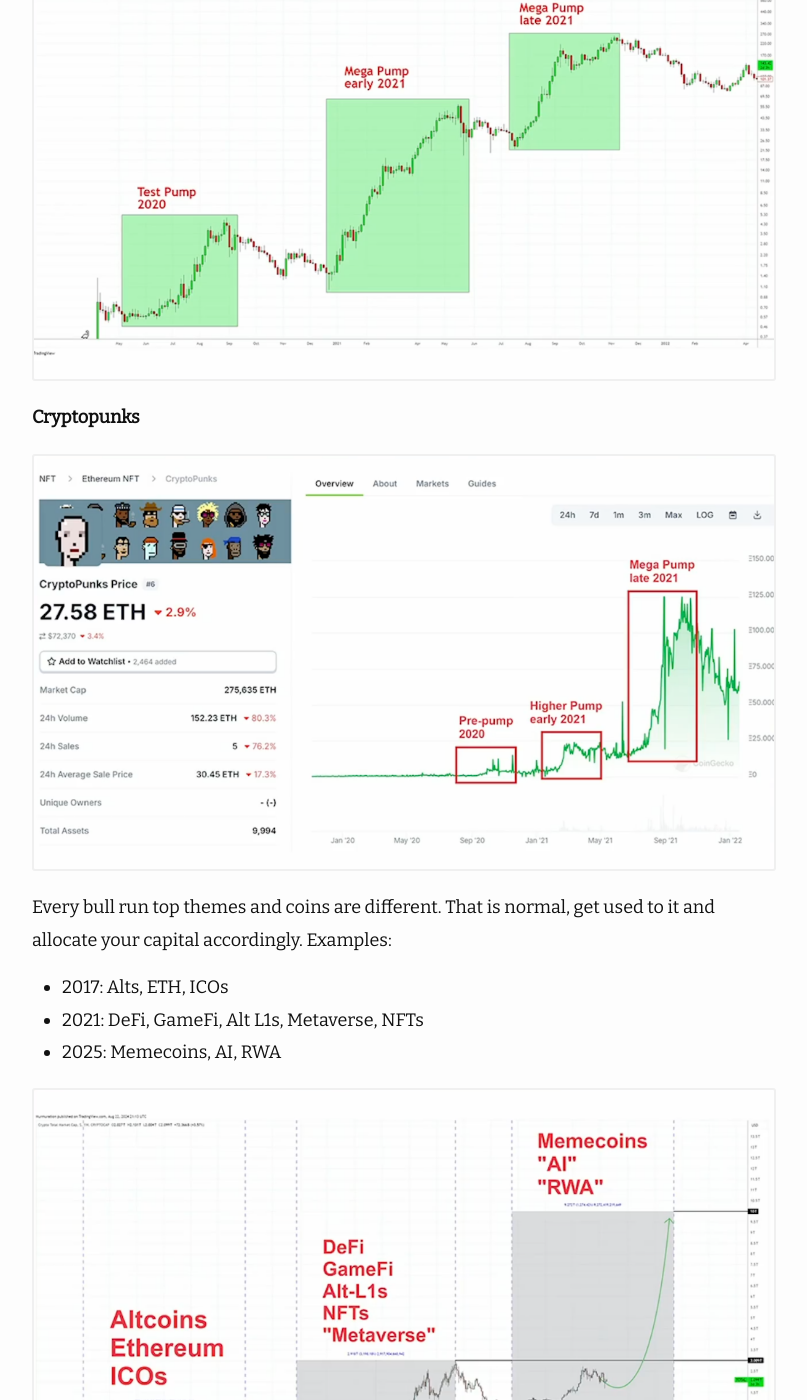
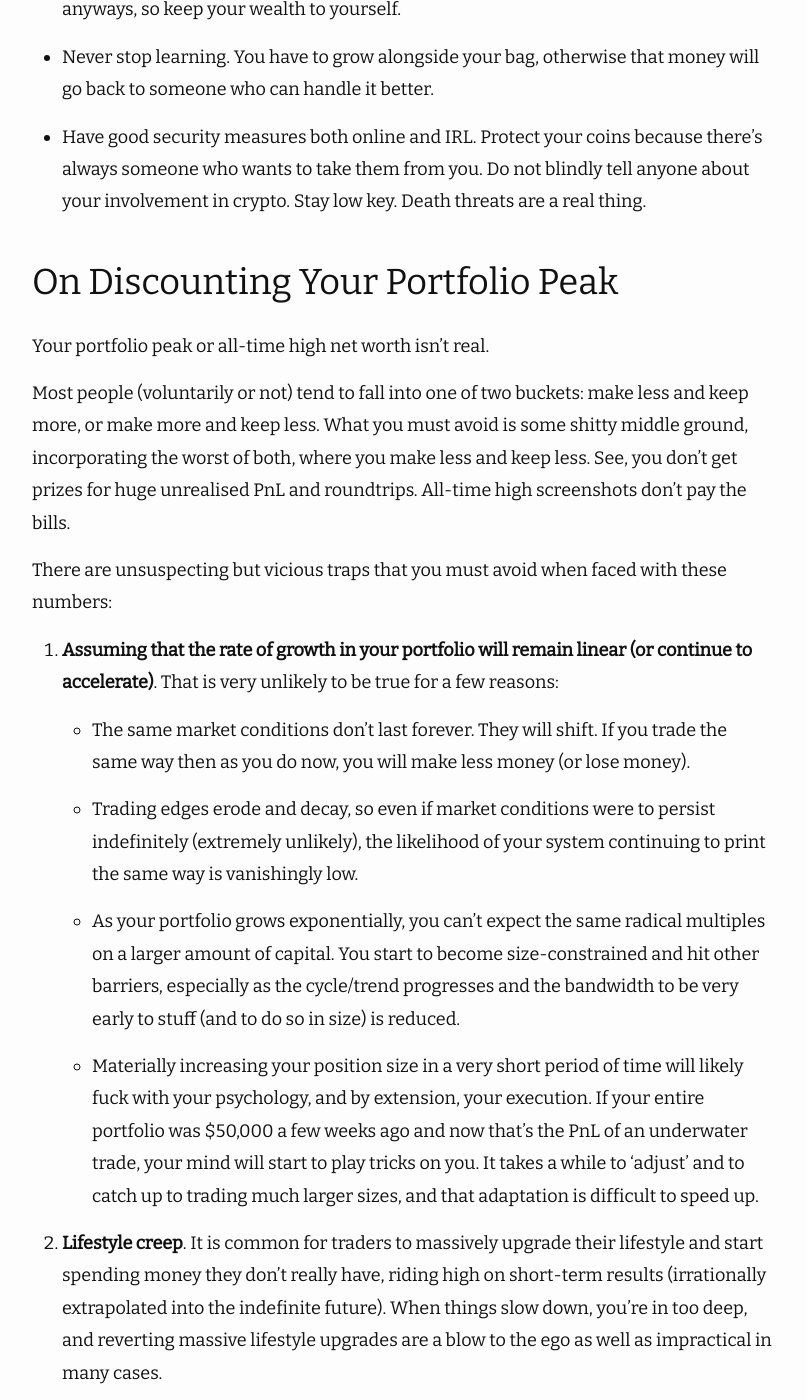
Before and after one commit to deeintech/deeintech.github.io, a Jekyll site: the page built from _posts/2025-03-05-playbook.md, in a window 1280 px wide and 1400 px high, scrolled down 23696 px. Shown: the whole window, without its empty margins (238-1045 px from the left). Built offline with Jekyll 4.4.1, drawn with Linux system fonts in a browser that asks for light colours; nearby versions of some CDN libraries; some of the changed text lies outside the part shown.

Commit message:
batch update 2

```diff
--- a/_posts/2025-03-05-playbook.md
+++ b/_posts/2025-03-05-playbook.md
@@ -99,6 +99,8 @@
 Never fall into a trap of having a well-diversified portfolio. Diversification is how you protect your capital, not how you make it. It's one of the biggest lies that most KOLs feed us to make sure we buy all of the tokens they've invested in early or got for free.
 
 Your portfolio should be clean and contain 3-5 positions max. BTC, the L1 of this cycle, 2-3 home runs/alts/memes. That's it. There's no way you can keep up with more than 5 positions anyways, especially if they reside on different chains and belong to different sectors that pump in different times.
+
+See, each active position costs mental capital, which is a scarce resource. The more positions you have, the harder it is for your brain to concentrate.
 
 Simplicity, clarity and ability to sell fast are the keys here. If you have 20+ tokens across 7 chains, you won't be able to keep up with any of them. You need to get to the level where you don't even need to trade daily, weekly or monthly anymore. You make a couple of decisions a year and you let them do their thing. Study how Raoul Paul manages his portfolio, you'll learn a lot.
 
@@ -250,6 +252,8 @@
 
 - Learn and accept normies' psychology. Unit bias and price targets are both important and go hand in hand. A coin should either be cheap enough to buy millions with $50 ($0.0000123) or it needs to have ambitious targets for people to believe in ($10, $100, $1000).
 
+- Market conditions are habit-forming. The market will teach you how to behave certain way in bull markets. Those exact principles and habits will murder your portfolio in bear markets. It is hard to immediately break from those habits, especially if they made you money (especially recently). That's why we have cycles in the first place. It takes time for market manipulators to retrain your behavior so that you continue to lose money over and over again. Therefore, it is critical knowing and applying the rules of the current market condictions.
+
 - Focus on coins that show strength and perform well in a tough market. Favor performance over fundamentals. Always account for the opportunity cost of not selling garbage or slow-movers earlier.
 
 - Follow the trend until the end. Your ability to sense the beginning of a new trend and the end of the current trend will separate you from the rest.
@@ -282,6 +286,8 @@
 
 - It is impossible to buy the exact bottom or sell the exact top. Stick to DCA within a key range.
 
+- The fastest ways to evaporate your portfolio are DCA on the way down or catching a falling knife. Those never work. Instead, wait until the token forms a good bottoming range at a strong support and DCA after all noise and emotions are settled.
+
 - Buy alts and memes at the bottom of a multi-month range only. Considering it's a good asset, you're buying at the best time possible as most sellers have left, capitulated, liquidated or given up already.
 
 - Allocate your funds when there's an asymmetric upside, not when you feel comfortable. There needs to be enough gap in the profit between entry and exit so that it justifies the risk that it carries if the position goes lower.
@@ -312,7 +318,15 @@
 
 - Cycle tops happen when people forget there are bear markets and they cannot see a bear case no matter what data you feed to them. When you see this kind of behavior, start taking profits aggressively.
 
+- Even after the market has topped, it'll offer dips that look like great opportunities as there'll likely be a strong initial reaction. If you didn't sell the original crash, you can always sell the first strong reactive implusive pump that occurs due to bull market habits.
+
+- The more illiquid/speculative your holdings, the bigger discount rate you should apply to your portfolio peak. Sudden crashes on BTC or ETH will force you to shave 15% of your position, while memecoins or other illiquid coins will force you to shave much more.
+
+- Many times selling "late" makes you feel dumb for not selling early, so as a result you don't sell at all and lose even more money. Know, that is ego talking.
+
 ## On Preserving Your Capital
+
+- Bear market capital is 10x more valuable than bull market capital. $100k in a bear is an equaivalent of mid 7 figs in a bull. Keep profits consistently and aim for 80% stables at the top of the bull, scoop up at 95% discounts during deep bear and repeat the cycle.
 
 - Every time you make money, raise the minimum you fall back on. You make $10k, set aside $2k. You make $50k, buy a car for $15k. You make $400k, get an apartment for $100k. This strategy will prevent you from getting zeroed out and allow you to fall back on something. Always raise your minimum.
 
@@ -327,6 +341,38 @@
 - Never stop learning. You have to grow alongside your bag, otherwise that money will go back to someone who can handle it better.
 
 - Have good security measures both online and IRL. Protect your coins because there's always someone who wants to take them from you. Do not blindly tell anyone about your involvement in crypto. Stay low key. Death threats are a real thing.
+
+## On Discounting Your Portfolio Peak
+
+Your portfolio peak or all-time high net worth isn't real.
+
+Most people (voluntarily or not) tend to fall into one of two buckets: make less and keep more, or make more and keep less. What you must avoid is some shitty middle ground, incorporating the worst of both, where you make less and keep less. See, you don't get prizes for huge unrealised PnL and roundtrips. All-time high screenshots don't pay the bills.
+
+There are unsuspecting but vicious traps that you must avoid when faced with these numbers:
+
+1. **Assuming that the rate of growth in your portfolio will remain linear (or continue to accelerate)**. That is very unlikely to be true for a few reasons:
+
+    - The same market conditions don't last forever. They will shift. If you trade the same way then as you do now, you will make less money (or lose money).
+
+    - Trading edges erode and decay, so even if market conditions were to persist indefinitely (extremely unlikely), the likelihood of your system continuing to print the same way is vanishingly low.
+
+    - As your portfolio grows exponentially, you can't expect the same radical multiples on a larger amount of capital. You start to become size-constrained and hit other barriers, especially as the cycle/trend progresses and the bandwidth to be very early to stuff (and to do so in size) is reduced.
+
+    - Materially increasing your position size in a very short period of time will likely fuck with your psychology, and by extension, your execution. If your entire portfolio was $50,000 a few weeks ago and now that's the PnL of an underwater trade, your mind will start to play tricks on you. It takes a while to 'adjust' and to catch up to trading much larger sizes, and that adaptation is difficult to speed up.
+
+2. **Lifestyle creep**. It is common for traders to massively upgrade their lifestyle and start spending money they don't really have, riding high on short-term results (irrationally extrapolated into the indefinite future). When things slow down, you're in too deep, and reverting massive lifestyle upgrades are a blow to the ego as well as impractical in many cases.
+
+3. **Overtrading the Distribution or Chop**. If your low time frame trend following system has been consistently printing, and then suddenly it starts eating shit across the board beyond normal variance, you should take that as a serious signal that something may have changed. In most cases, trading chop is a suicide mission. Stay away.
+
+4. **Market Impact**. If you're trading significant size and/or your portfolio has a bunch of lower market cap, lower liquidity assets in it, you must seriously consider two things:
+
+    -  The market impact that will come as a result of you selling with a high degree of urgency.
+
+    - The exacerbated market impact if you do so at an inopportune time, e.g. yeeting market sell orders into a low-liquidity pool on a DEX or an empty bid-side book during a cascade of red candles.
+
+5. **Revenge Trade**. It is scarily easy to undo months of progress in one tilted stint of revenge trading. The perfect cocktail for a colossal fuck up via compounding errors and mistakes you didn't have time to learn from.
+
+> *[Original post](https://x.com/CryptoCred/status/1888542394909340096)*
 
 ## On holding vs trading
 
@@ -409,6 +455,10 @@
 - Don't mix your strategies. Don't buy as a long-term investor and trade every move like a momentum trader. Don't enter as a day trader and then hold like an investor. Know who you are, be clear of your edge, and stick to it.
 
 - Don't buy coins or invest in projects without an edge.
+
+- Do not assume that you'll be able to enter, manage, and exit trades the same way (execution-wise and psychology-wise) after a quantum leap in your position size.
+
+- You shouldn't count any gains as realised until they're in fiat in your bank account with the appropriate tax liability set aside for them.
 
 - Never use leverage. Leverage is the most tempting instrument to make big money but also the fastest way to lose everything. Avoid it at all costs. Even the best traders in the world get liquidated at some point. The market will typically punish you when you think you're the smartest. Stick to spot only.
 
```
Also changed, not shown: other parts of _posts/2025-03-05-playbook.md (+1 -1 lines).
